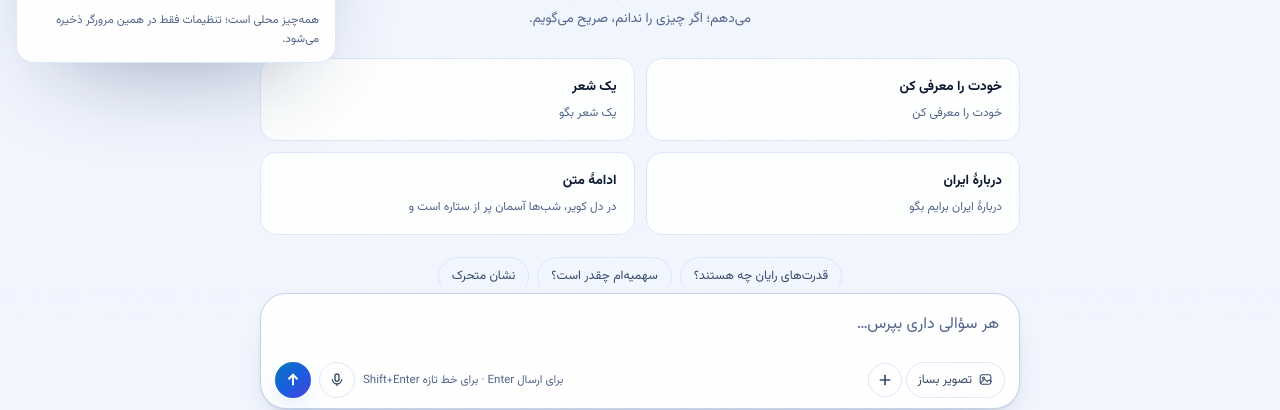
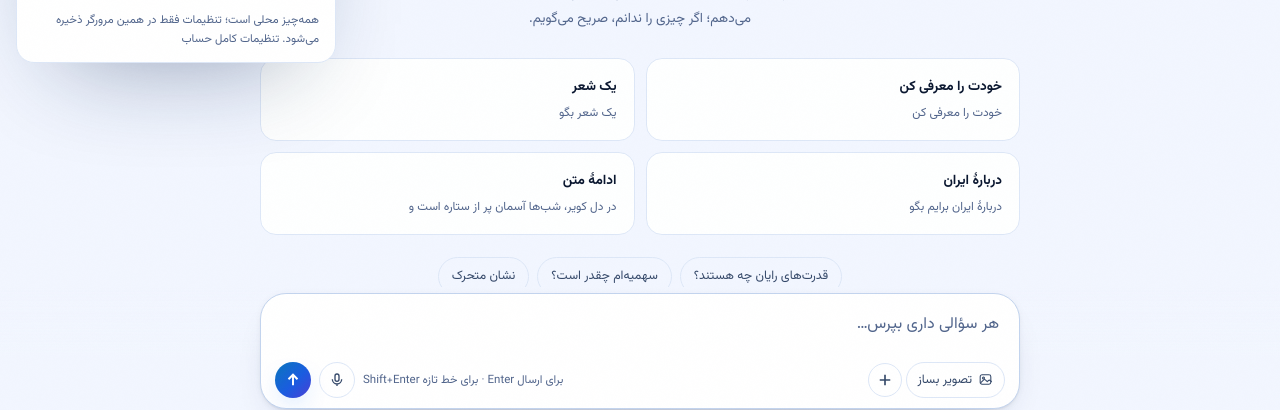
Before and after one commit to Taymaz1391/ai, a website: page web/static/app.html in a window 1280 px wide. Both pictures are taken after a click on the button 33 px from the left and 27 px from the top of the page. Shown: the part 348-758 px from the top of the page. Drawn offline with Linux system fonts and the light colour scheme; no server answers.

Commit message:
پیوند به پنل تنظیمات کامل از پنجرهٔ تنظیمات گفتگو
Co-authored-by: arena-agent <297053741+arena-agent@users.noreply.github.com>

```diff
--- a/web/static/app.html
+++ b/web/static/app.html
@@ -228,7 +228,8 @@
         <button class="btn btn-ghost btn-sm" id="reset-settings" type="button">بازنشانی</button>
         <button class="btn btn-primary btn-sm" data-close="settings-modal" type="button">ذخیره</button>
       </div>
-      <p class="sp-note">همه‌چیز محلی است؛ تنظیمات فقط در همین مرورگر ذخیره می‌شود.</p>
+      <p class="sp-note">همه‌چیز محلی است؛ تنظیمات فقط در همین مرورگر ذخیره می‌شود.
+        <a href="/settings" class="link-btn">تنظیمات کامل حساب</a></p>
     </div>
   </div>
 
```
